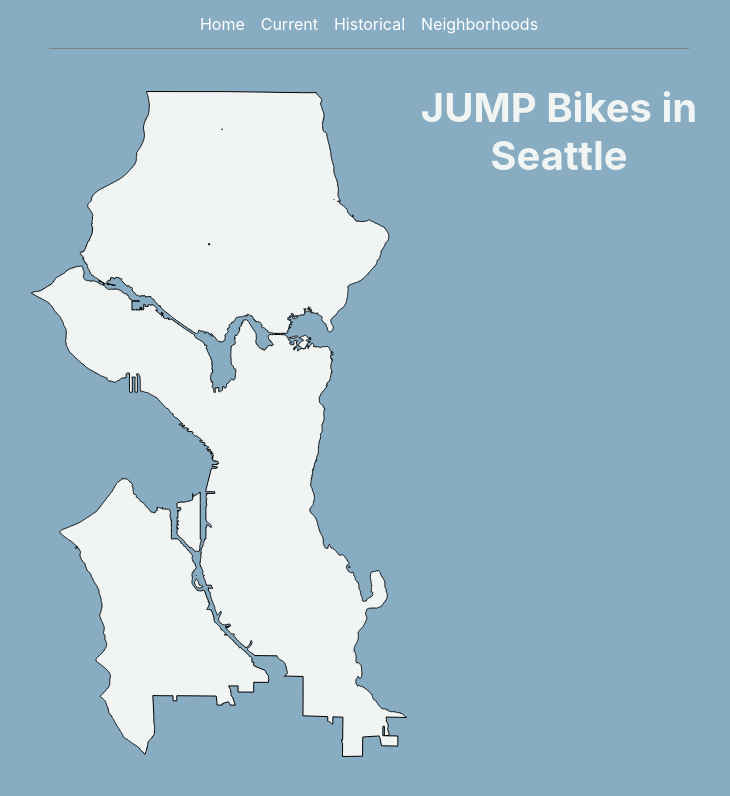
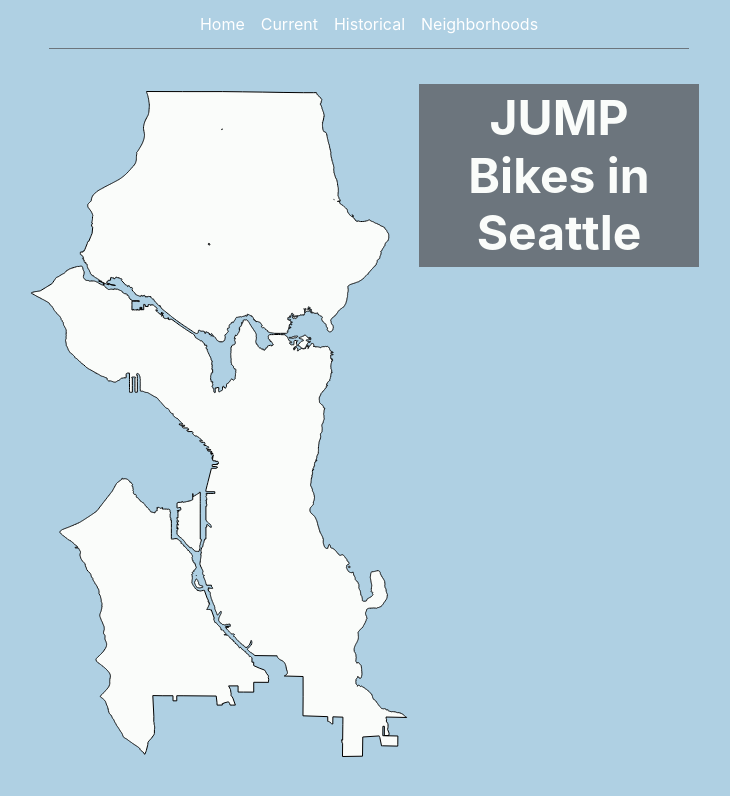
Before and after one commit to jessicacaley/seattle-bikes-map, a React (Create React App) app: page / in a window 1280 px wide. Shown: the top 796 px of the page, without its empty margins (271-1001 px from the left). Built offline with nearby package versions, Linux system fonts and the light colour scheme.

Commit message:
make styling consistent

```diff
--- a/src/App.css
+++ b/src/App.css
@@ -9,7 +9,8 @@
 }
 
 h1 {
-  color: #F0F5F4;
+  /* color: #F0F5F4; */
+  color:  rgb(250, 252, 250);
   text-align: right;
   font-weight: bold;
 }
@@ -81,17 +82,13 @@
 }
 
 .buttons {
-  /* float: right; */
-  /* display: flex; */
-  /* flex-direction: row; */
-  /* justify-content: right; */
   padding-top: 5px;
   display: block;
 }
 
 .navbar {
   padding: .25rem;
-  border-bottom: solid grey 1px;
+  border-bottom: solid #6c757d 1px;
   width: 100%;
   /* text-align: center; */
 }
@@ -109,24 +106,31 @@
 }
 
 .current-bike {
-  /* border: #6c757d solid 3px; */
-  /* background-color: #6c757d; */
   background-color: rgb(108, 117, 125, .1);
   width: 200px;
   border-radius: 10px;
   margin-left: auto;
   margin-right: 10%;
-  margin-top: 25%;
+  margin-top: 15vh;
   height: auto;
   text-align: center;
   color: white;
   padding: 10px;
-  /* float: bottom; */
 }
 
 h2 {
   font-size: 1.5em;
   /* text-decoration: underline; */
+}
+
+h3 {
+  color: rgb(250, 252, 250);
+  background-color: #6c757d;
+  font-size: 3em;
+  text-align: center;
+  /* text-shadow: -2px 2px rgb(108, 117, 125); */
+  font-weight: bold;
+  padding: 5px;
 }
 
 .bike-info {
@@ -140,16 +144,20 @@
 }
 
 .show-or-hide > * {
-  color: grey;
+  color: #6c757d;
+}
+
+.show-or-hide > *.hover {
+  color: white;
 }
 
 .loading-screen {
-  background-color: rgb(136, 172, 193);
+  background-color: #afd0e3;
   width: 100%;
   height: 95vh;
   position: absolute;
   top: 30;
   left: 0;
   z-index: 10;
-  padding-top: 25%;
+  padding-top: 40vh;
 }
--- a/src/components/Current.css
+++ b/src/components/Current.css
@@ -1,4 +1,4 @@
-.current-bike__current {
+/* .current-bike__current {
   height: auto;
   margin-top: 20px;
-}
+} */
--- a/src/components/Current.js
+++ b/src/components/Current.js
@@ -12,7 +12,7 @@
     super(props);
 
     d3.select('body')
-      .style("background-color", 'rgb(136, 172, 193)')
+      .style("background-color", '#afd0e3')
 
     this.state = {
       dots: null,
@@ -154,7 +154,7 @@
       .data(seattleJson.features) // outline of seattle
       .enter()
       .append('path')
-      .attr('fill', '#F0F5F4')
+      .attr('fill', '#fafcfa')
       .attr('d', path)
       .attr('stroke', 'black');
 
--- a/src/components/Home.js
+++ b/src/components/Home.js
@@ -8,11 +8,7 @@
     super(props);
 
     d3.select('body')
-      .style("background-color", 'rgb(136, 172, 193)')
-
-    this.state = {
-      tfhour: 0,
-    }
+      .style("background-color", '#afd0e3')
   }
 
   width = 400;
@@ -48,21 +44,13 @@
       .scale(s)
       .translate(t);
 
-    const timeColorScale = d3.scaleThreshold()
-      .domain([5, 6, 7, 19, 20, 21]) // sunrise/sunset
-      .range(['#88acc1', '#95b8cc', '#a2c4d7', '#afd0e3', '#a2c4d7', '#95b8cc', '#88acc1']);
-
     g.selectAll('path')
       .data(seattleJson.features) // outline of seattle
       .enter()
       .append('path')
-      .attr('fill', '#F0F5F4')
+      .attr('fill', '#fafcfa')
       .attr('d', path)
       .attr('stroke', 'black');
-
-    d3.select('body')
-      .transition()
-        .style("background-color", timeColorScale(this.state.tfhour))
   }
 
   render() {
@@ -74,7 +62,7 @@
               <section className='seattle'></section>
             </section>
             <section className='right-side'>
-              <h1>JUMP Bikes in Seattle</h1>
+              <h3>JUMP Bikes in Seattle</h3>
             </section>
           </div>
         </div>
--- a/src/components/Neighborhoods.css
+++ b/src/components/Neighborhoods.css
@@ -4,7 +4,7 @@
   font-family:"avenir next", Arial, sans-serif;
   padding: 6px;
   background: rgba(0, 0, 0, 0.6);
-  color: #FFA500;
+  color: lightpink;
   border-radius: 1px;
   pointer-events: none;
 }
--- a/src/components/Neighborhoods.js
+++ b/src/components/Neighborhoods.js
@@ -18,7 +18,7 @@
     super(props);
 
     d3.select('body')
-      .style("background-color", 'rgb(136, 172, 193)')
+      .style("background-color", '#afd0e3')
 
     this.state = {
       dots: null,
@@ -196,7 +196,7 @@
     // var colorScale = d3.scaleLinear().domain([0,112703512.412]).range(['beige', 'red']);
     var colorScale = d3.scaleLinear()
       .domain([minDensity, maxDensity])
-      .range(['white', 'blue']);
+      .range(['#fafcfa', '#333']);
 
     const that = this;
 
@@ -224,6 +224,15 @@
     var coordinates = this.state.dots.features.map(feature => {
       return feature.geometry.coordinates;
     })
+
+    const timeColorScale = d3.scaleThreshold()
+      .domain([5, 6, 7, 19, 20, 21]) // sunrise/sunset
+      .range(['#88acc1', '#95b8cc', '#a2c4d7', '#afd0e3', '#a2c4d7', '#95b8cc', '#88acc1']);
+
+    d3.select('body')
+      .transition()
+        .style("background-color", timeColorScale(this.state.tfhour))
+
 
     this.setState({
       coordinates: coordinates,
--- a/src/components/OverTime.js
+++ b/src/components/OverTime.js
@@ -13,7 +13,7 @@
     super(props);
 
     d3.select('body')
-      .style("background-color", 'rgb(136, 172, 193)')
+      .style("background-color", '#afd0e3')
 
     this.state = {
       dots: null,
@@ -157,7 +157,7 @@
       .enter()
       .append('path')
       // .attr('fill', '#e9ecef')
-      .attr('fill', '#F0F5F4')
+      .attr('fill', '#fafcfa')
       .attr('d', path)
       .attr('stroke', 'black');
 
@@ -448,12 +448,9 @@
                 <button className={`btn btn-sm ${!this.state.showDetails ? 'visible' : 'invisible'}`} onClick={this.revealDetails}>Show Bike Details</button>
                 <button className={`btn btn-sm ${this.state.showDetails ? 'visible' : 'invisible'}`} onClick={this.hideDetails}>Hide Bike Details</button>
               </div>
-              <div className={`current-bike ${this.state.showDetails && this.state.singleBike ? 'visible' : 'invisible'}`}>
+              <div className={`current-bike current-bike__overtime ${this.state.showDetails && this.state.singleBike ? 'visible' : 'invisible'}`}>
                 <ul className="bike-info"></ul>
               </div>
-              {/* <div className={`placeholder current-bike `}>
-                <p>click to display bike details</p>
-              </div> */}
             </section>
           </div>
         </div>
```
